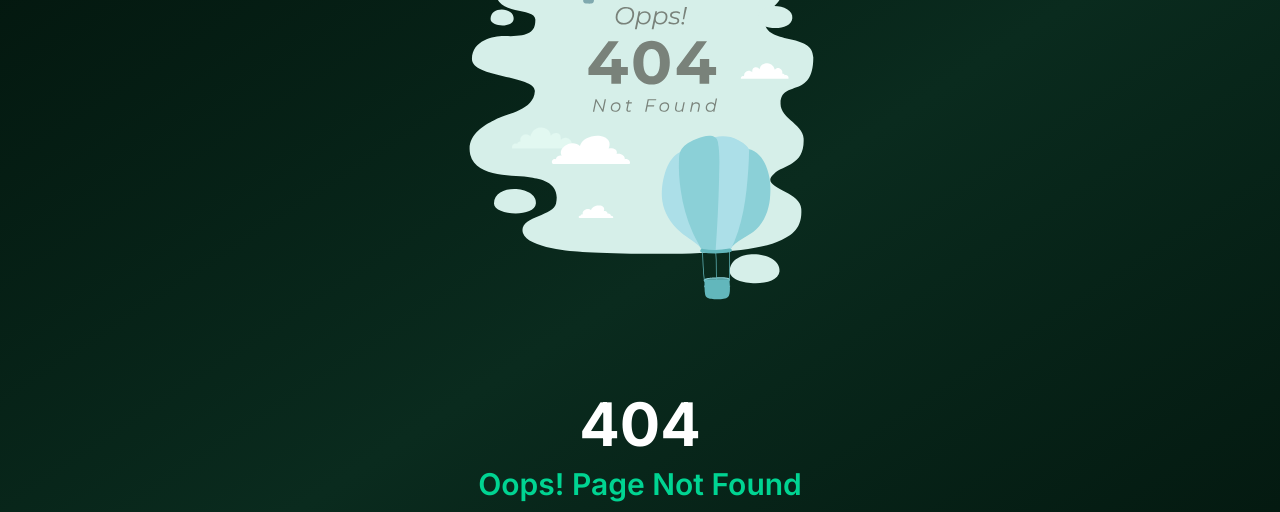
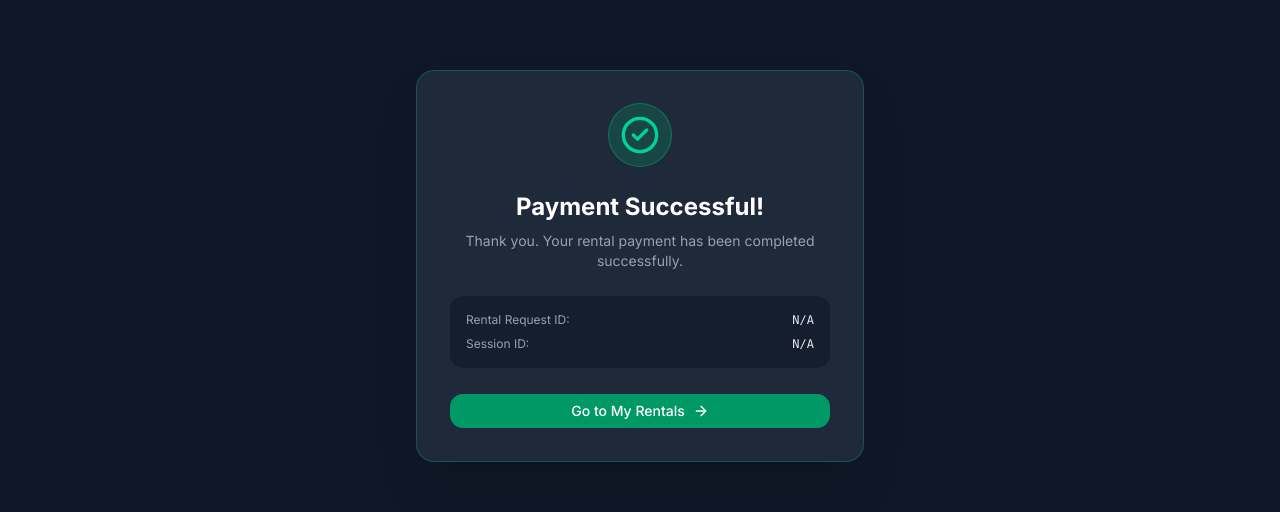
Before and after one commit to abir-11/Rent-Nest-Client-Side, a Next.js app: page /payment/success in a window 1280 px wide. Before the commit this address had no page. Shown: the part 134-646 px from the top of the page. Built offline with nearby package versions, Linux system fonts and the light colour scheme; no server answers.

Commit message:
payment section done

```diff
--- a/app/(dashboard)/dashboard/tenant/_actions/paymentActions.ts
+++ b/app/(dashboard)/dashboard/tenant/_actions/paymentActions.ts
@@ -10,7 +10,7 @@ export async function createPayment(rentalItem: any) {
     const token = cookieStore.get("accessToken")?.value;
 
     const payload = {
-      rentalRequestId: rentalItem.id,   // ✅ backend যা আশা করছে ঠিক সেটাই
+      rentalRequestId: rentalItem.id,
     };
 
     console.log("Sending Payment Payload:", payload);
--- a/app/(dashboard)/dashboard/tenant/_components/rentals.tsx
+++ b/app/(dashboard)/dashboard/tenant/_components/rentals.tsx
@@ -23,29 +23,31 @@ export default function MyRentalsClient({ rentalsData }: { rentalsData: any[] })
 const handlePayment = async (item: any) => {
   setLoadingId(item.id);
   try {
-      // পুরো rental item পাঠাচ্ছি যাতে price ও landlordId সহজে পাওয়া যায়
     const res = await createPayment(item);
 
-      if (res?.success) {
-        // ব্যাকএন্ড response structured অনুযায়ী URL redirect
-        const gatewayUrl = res?.data?.paymentUrl || res?.paymentUrl || res?.data?.url;
+    // কনসোলে চেক করে নিন ব্যাকএন্ড থেকে কি রেসপন্স আসছে
+    console.log("Payment Response:", res);
 
-        if (gatewayUrl) {
-          toast.success("Redirecting to payment gateway...");
-          window.location.href = gatewayUrl;
+    // ব্যাকএন্ডের বিভিন্ন নেস্টেড লেভেল থেকে URL খুঁজে বের করা
+    const paymentUrl =
+      res?.data?.paymentUrl ||
+      res?.data?.data?.paymentUrl ||
+      res?.paymentUrl ||
+      res?.data?.url;
+
+    if (paymentUrl) {
+      toast.success("Redirecting to Stripe payment gateway...");
+      window.location.href = paymentUrl;
     } else {
-          toast.error("Payment URL not found in API response.");
-        }
-      } else {
-        toast.error(res?.message || "Failed to initiate payment");
+      toast.error(res?.message || "Payment URL missing from response.");
     }
   } catch (error) {
+    console.error("Payment error:", error);
     toast.error("An error occurred while processing payment.");
   } finally {
     setLoadingId(null);
   }
 };
-
   const getStatusBadge = (status: string, paymentStatus?: string) => {
     switch (status) {
       case "PENDING":
--- /dev/null
+++ b/app/(public)/payment/cancel/page.tsx
@@ -0,0 +1,38 @@
+"use client";
+
+import React, { Suspense } from "react";
+import { XCircle, ArrowLeft } from "lucide-react";
+import { Button } from "@/components/ui/button";
+import Link from "next/link";
+
+function CancelContent() {
+  return (
+    <div className="min-h-screen bg-gray-900 text-white flex items-center justify-center p-4">
+      <div className="max-w-md w-full bg-gray-800 border border-rose-500/30 rounded-2xl p-8 text-center shadow-2xl">
+        <div className="w-16 h-16 bg-rose-500/20 text-rose-400 rounded-full flex items-center justify-center mx-auto mb-6 border border-rose-500/40">
+          <XCircle className="w-10 h-10" />
+        </div>
+
+        <h1 className="text-2xl font-bold text-white mb-2">Payment Cancelled</h1>
+        <p className="text-gray-400 text-sm mb-6">
+          The payment process was cancelled or failed. You can try again anytime.
+        </p>
+
+        <Link href="/dashboard/tenant/my-rentals">
+          <Button className="w-full bg-gray-700 hover:bg-gray-600 text-white font-medium py-3 rounded-xl flex items-center justify-center gap-2">
+            <ArrowLeft className="w-4 h-4" />
+            Back to My Rentals
+          </Button>
+        </Link>
+      </div>
+    </div>
+  );
+}
+
+export default function PaymentCancelPage() {
+  return (
+    <Suspense fallback={<div className="min-h-screen bg-gray-900 text-white flex items-center justify-center">Loading...</div>}>
+      <CancelContent />
+    </Suspense>
+  );
+}
--- /dev/null
+++ b/app/(public)/payment/success/page.tsx
@@ -0,0 +1,59 @@
+"use client";
+
+import React, { Suspense } from "react";
+import { useSearchParams } from "next/navigation";
+import { CheckCircle2, ArrowRight } from "lucide-react";
+import { Button } from "@/components/ui/button";
+import Link from "next/link";
+
+function SuccessContent() {
+  const searchParams = useSearchParams();
+
+  const sessionId = searchParams.get("session_id");
+  const rentalRequestId = searchParams.get("rentalRequestId");
+
+  return (
+    <div className="min-h-screen bg-gray-900 text-white flex items-center justify-center p-4">
+      <div className="max-w-md w-full bg-gray-800 border border-emerald-500/30 rounded-2xl p-8 text-center shadow-2xl">
+        <div className="w-16 h-16 bg-emerald-500/20 text-emerald-400 rounded-full flex items-center justify-center mx-auto mb-6 border border-emerald-500/40">
+          <CheckCircle2 className="w-10 h-10" />
+        </div>
+
+        <h1 className="text-2xl font-bold text-white mb-2">Payment Successful!</h1>
+        <p className="text-gray-400 text-sm mb-6">
+          Thank you. Your rental payment has been completed successfully.
+        </p>
+
+        <div className="bg-gray-900/60 p-4 rounded-xl text-left text-xs text-gray-400 space-y-2 mb-6 border border-white/5">
+          <div className="flex justify-between">
+            <span>Rental Request ID:</span>
+            <span className="font-mono text-gray-200">
+              {rentalRequestId ? `${rentalRequestId.slice(0, 10)}...` : "N/A"}
+            </span>
+          </div>
+          <div className="flex justify-between">
+            <span>Session ID:</span>
+            <span className="font-mono text-gray-200">
+              {sessionId ? `${sessionId.slice(0, 12)}...` : "N/A"}
+            </span>
+          </div>
+        </div>
+
+        <Link href="/dashboard/tenant/my-rentals">
+          <Button className="w-full bg-emerald-600 hover:bg-emerald-500 text-white font-medium py-3 rounded-xl flex items-center justify-center gap-2">
+            Go to My Rentals
+            <ArrowRight className="w-4 h-4" />
+          </Button>
+        </Link>
+      </div>
+    </div>
+  );
+}
+
+export default function PaymentSuccessPage() {
+  return (
+    <Suspense fallback={<div className="min-h-screen bg-gray-900 text-white flex items-center justify-center">Loading...</div>}>
+      <SuccessContent />
+    </Suspense>
+  );
+}
```
Lines whose indentation alone changed are shown as unchanged.
